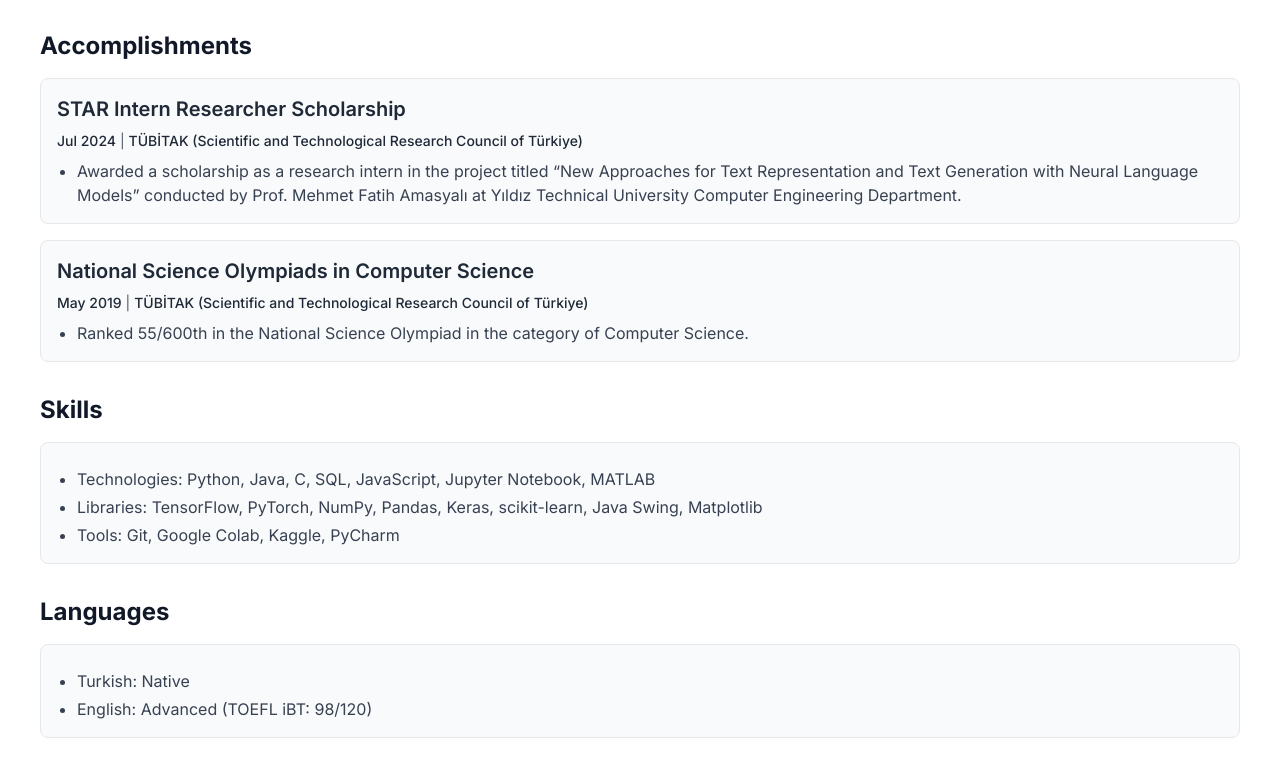
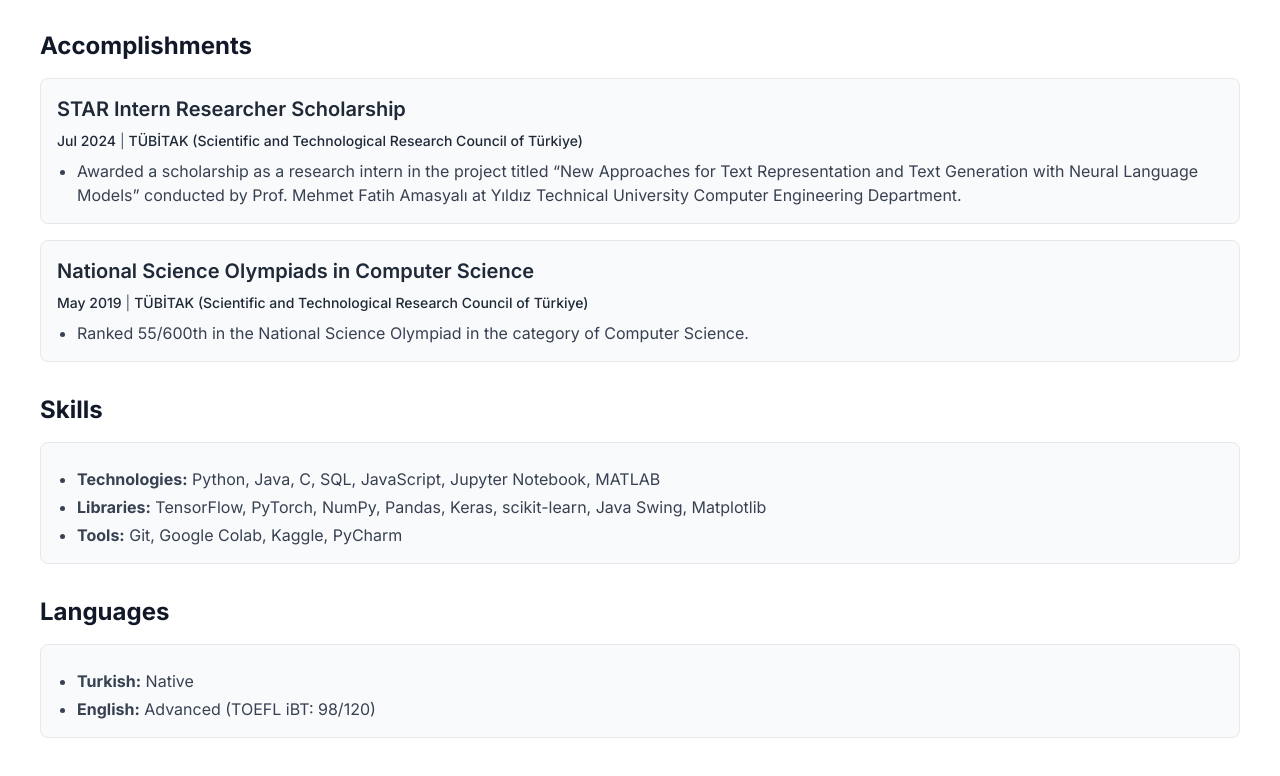
Before and after one commit to tolgaizdas/personal-website, a Next.js app: page / in a window 1280 px wide. Shown: the part 800-1576 px from the top of the page. Built offline with nearby package versions, Linux system fonts and the light colour scheme.

Commit message:
made some texts bold

```diff
--- a/src/app/page.js
+++ b/src/app/page.js
@@ -20,7 +20,7 @@ export default function Home() {
         company: "Yıldız Technical University",
         location: "İstanbul, Türkiye",
         description: [
-          "GPA: 3.59/4",
+          "<strong>GPA:</strong> 3.59/4",
         ],
       },
     ],
@@ -81,9 +81,9 @@ export default function Home() {
         company: "",
         location: "",
         description: [
-          "Technologies: Python, Java, C, SQL, JavaScript, Jupyter Notebook, MATLAB",
-          "Libraries: TensorFlow, PyTorch, NumPy, Pandas, Keras, scikit-learn, Java Swing, Matplotlib",
-          "Tools: Git, Google Colab, Kaggle, PyCharm",
+          "<strong>Technologies:</strong> Python, Java, C, SQL, JavaScript, Jupyter Notebook, MATLAB",
+          "<strong>Libraries:</strong> TensorFlow, PyTorch, NumPy, Pandas, Keras, scikit-learn, Java Swing, Matplotlib",
+          "<strong>Tools:</strong> Git, Google Colab, Kaggle, PyCharm",
         ],
       },
     ],
@@ -98,8 +98,8 @@ export default function Home() {
         company: "",
         location: "",
         description: [
-          "Turkish: Native",
-          "English: Advanced (TOEFL iBT: 98/120)",
+          "<strong>Turkish:</strong> Native",
+          "<strong>English:</strong> Advanced (TOEFL iBT: 98/120)",
         ],
       },
     ],
--- a/src/components/subsection.js
+++ b/src/components/subsection.js
@@ -1,4 +1,3 @@
-// components/Subsection.js
 const Subsection = ({ header, date, company, location, description }) => {
   const showMetadata = date || company || location;
 
@@ -7,17 +6,28 @@ const Subsection = ({ header, date, company, location, description }) => {
       <h2 className="text-xl font-semibold text-gray-800 dark:text-gray-100 mb-2">
         {header}
       </h2>
-        {
-            showMetadata &&
+      {showMetadata && (
         <div className="text-sm text-gray-600 dark:text-gray-400 mb-2">
-          <span className="font-medium text-gray-800 dark:text-gray-200">{date}</span> {company ? "|" : ""}
-          <span className="font-medium text-gray-800 dark:text-gray-200 ml-1">{company}</span> {location ? "-" : ""}
-          <span className="ml-1 text-gray-800 dark:text-gray-200">{location}</span>
+          <span className="font-medium text-gray-800 dark:text-gray-200">
+            {date}
+          </span>{" "}
+          {company ? "|" : ""}
+          <span className="font-medium text-gray-800 dark:text-gray-200 ml-1">
+            {company}
+          </span>{" "}
+          {location ? "-" : ""}
+          <span className="ml-1 text-gray-800 dark:text-gray-200">
+            {location}
+          </span>
         </div>
-        }
+      )}
       <ul className="list-disc pl-5 space-y-1">
         {description.map((item, index) => (
-            <li key={index} className="text-gray-700 dark:text-gray-300">{item}</li>
+          <li
+            key={index}
+            className="text-gray-700 dark:text-gray-300"
+            dangerouslySetInnerHTML={{ __html: item }}
+          />
         ))}
       </ul>
     </div>
```
Lines whose indentation alone changed are shown as unchanged.
